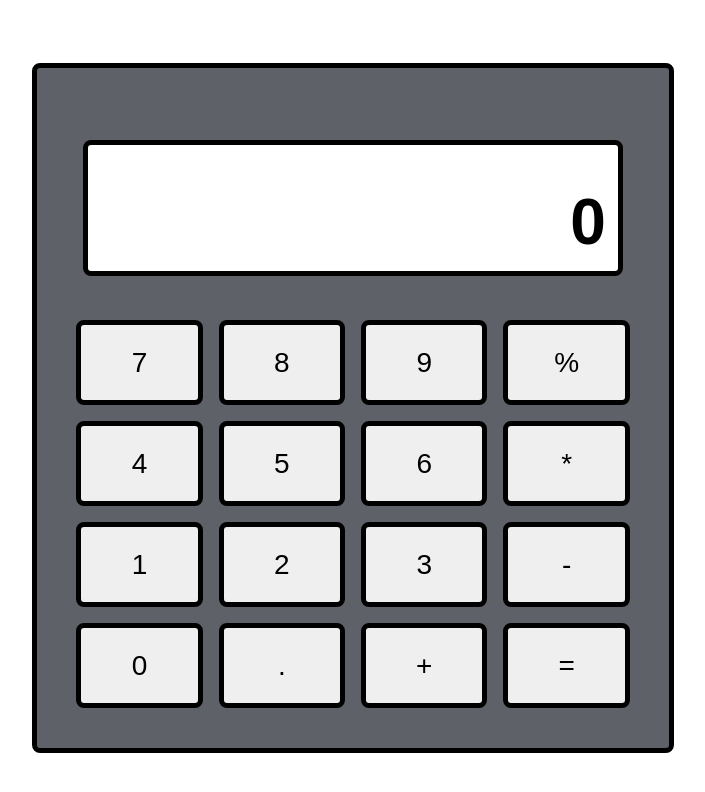
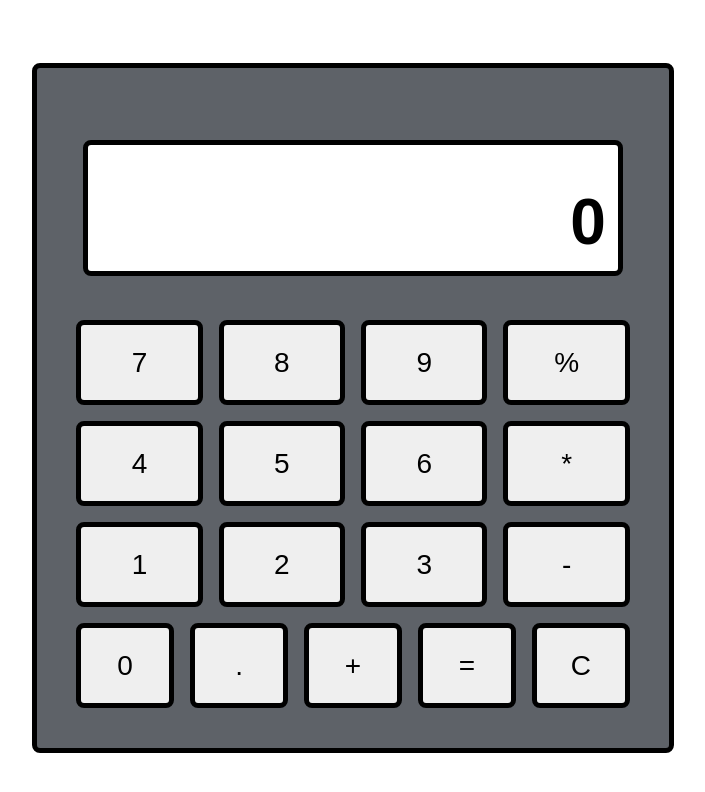
Before and after one commit to sberg02/Calculator, a plain HTML site: page index.html in a window 1280 px wide. Shown: the whole page, without its empty margins (287-992 px from the left). Drawn offline with Linux system fonts and the light colour scheme.

Commit message:
Added clear button. Need rearranging.

```diff
--- a/index.html
+++ b/index.html
@@ -3,6 +3,7 @@
 <head>
     <meta charset="UTF-8">
     <link rel="stylesheet" href="styles.css">
+    <script src="javascript.js" defer></script>
     <title>Calculator</title>
 </head>
 
@@ -22,10 +23,11 @@
                 <button class="button">2</button>
                 <button class="button">3</button>
                 <button class="button">-</button>
-                <button class="button">0</button>
-                <button class="button">.</button>
-                <button class="button">+</button>
-                <button class="button">=</button>
+                <button style="width: 15.5%;" class="button">0</button>
+                <button style="width: 15.5%;" class="button">.</button>
+                <button style="width: 15.5%;" class="button">+</button>
+                <button style="width: 15.5%;" class="button">=</button>
+                <button style="width: 15.5%;" class="button">C</button>
             </div>
     </div>
 </body>
```
